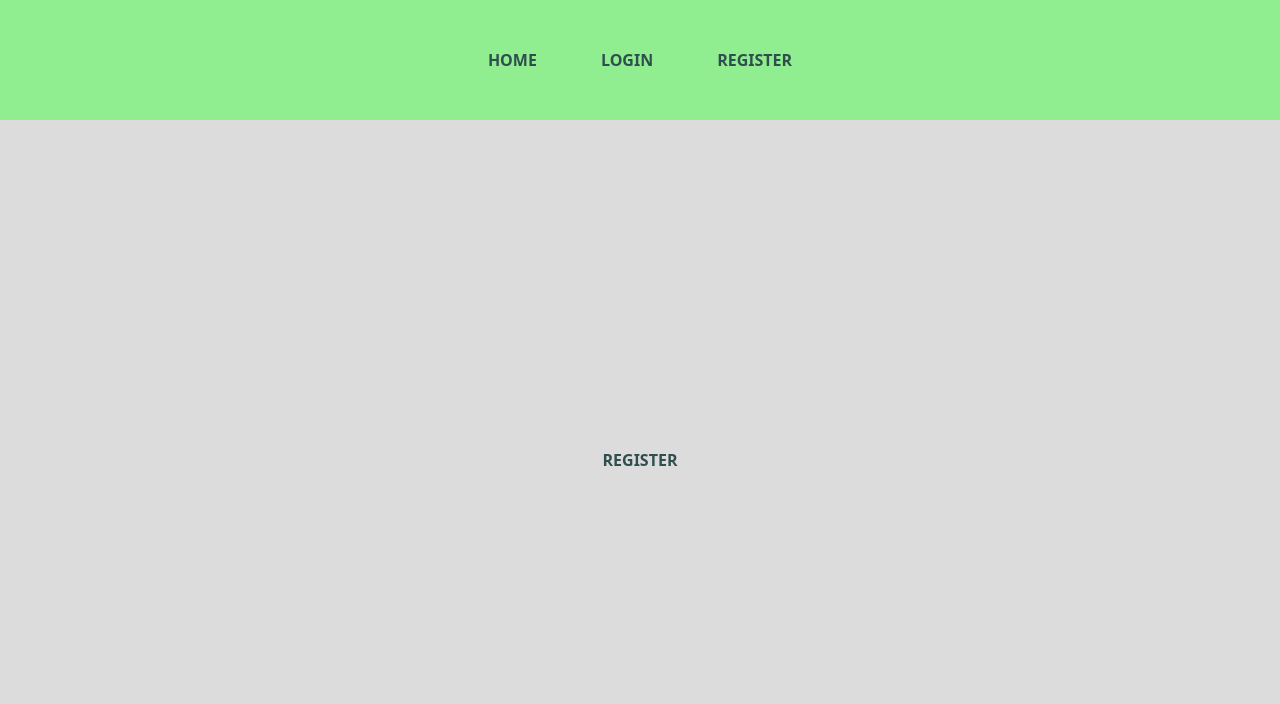
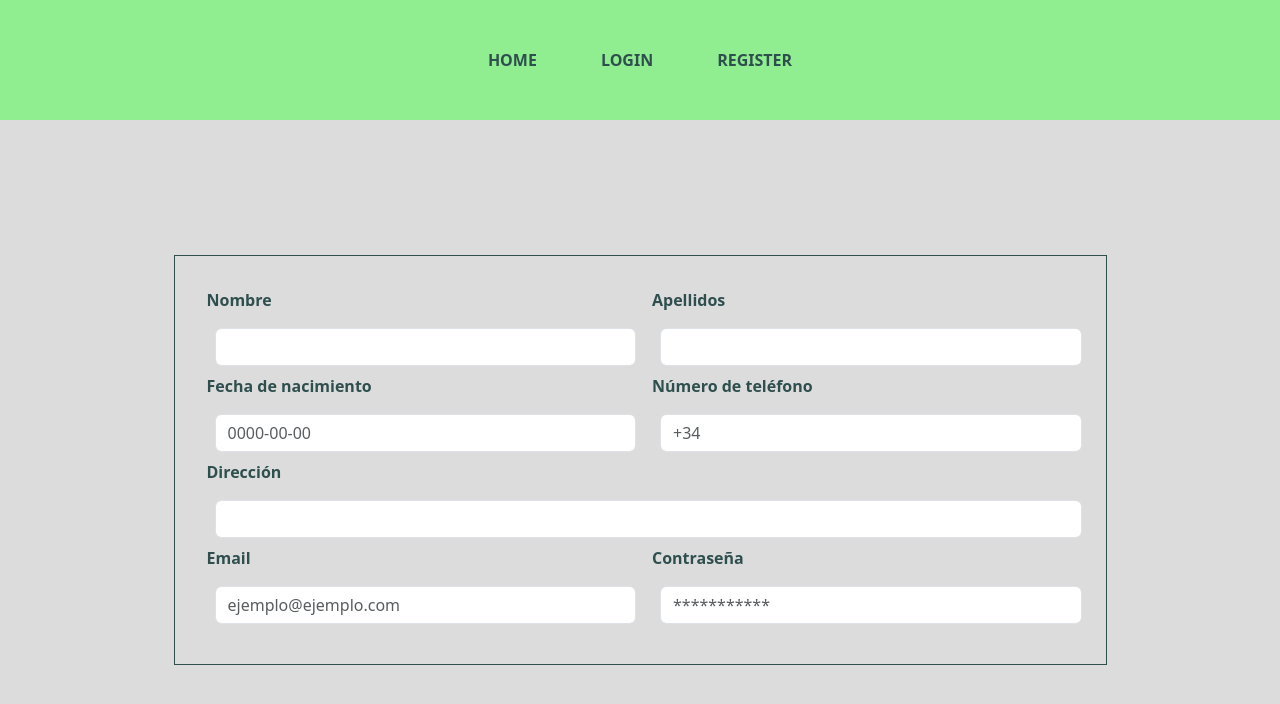
Before and after one commit to ansualo/proyecto5-frontendClinicaDental, a React (Vite) app: page /register in a window 1280 px wide. Shown: the top 704 px of the page. Built offline with nearby package versions, Linux system fonts and the light colour scheme.

Commit message:
feat: add form to Register

```diff
--- a/src/common/InputForm/InputForm.css
+++ b/src/common/InputForm/InputForm.css
@@ -1,5 +1,5 @@
 .inputDesign{
-    margin: 1em;
+    margin: 0.5em;
 }
 
 .formDesign{
--- a/src/pages/Login/Login.css
+++ b/src/pages/Login/Login.css
@@ -1,7 +1,7 @@
 .loginDesign{
     height: 85vh;
     width: 100vw;
-    background-color:azure;
+    background-color:gainsboro;
     color: darkslategray;
     font-weight: bold;
     display: flex;
--- a/src/pages/Login/Login.jsx
+++ b/src/pages/Login/Login.jsx
@@ -1,6 +1,7 @@
 import React, { useState } from 'react'
 import './Login.css'
 import { InputForm } from '../../common/InputForm/InputForm'
+import { Col, Row } from 'react-bootstrap';
 
 export const Login = () => {
 
@@ -17,24 +18,29 @@ export const Login = () => {
     }
 
     return(
-        <div class="loginDesign">LOGIN
+        <div class="loginDesign">
             <div className="formDesign">
+                <Row>
+                    <Col sm={10} md={12}>
                         <InputForm
                             label= {"Email"}
                             name={"email"}
                             type={"email"}
-                    placeholder={"Insert your email"}
+                            placeholder={"ejemplo@ejemplo.com"}
                             functionHandler={InputHandler}
                         />
+                    </Col>
+                    <Col sm={10} md={12}>
                         <InputForm
-                    label= {"Password"}
+                            label= {"Contraseña"}
                             name={"password"}
                             type={"password"}
-                    placeholder={"Insert your password"}
+                            placeholder={"***********"}
                             functionHandler={InputHandler}
                         />
+                    </Col>
+                </Row>
             </div>
-
         </div>
     )
 }
--- a/src/pages/Register/Register.jsx
+++ b/src/pages/Register/Register.jsx
@@ -1,9 +1,100 @@
-import React from 'react'
+import React, { useState } from "react";
 import './Register.css'
+import { InputForm } from "../../common/InputForm/InputForm";
+import { Col, Row } from 'react-bootstrap';
 
 export const Register = () => {
 
-    return(
-        <div class="registerDesign">REGISTER</div>
+    const [inputInfo, setInputInfo] = useState({
+        name:"",
+        surname:"",
+        email: "",
+        password: ""
+    })
+
+    const InputHandler = (e) => {
+
+        setInputInfo((prevState) => ({
+            ...prevState,
+            [e.target.name]: e.target.value
+        }))
+    }
+
+    return (
+        <div className="registerDesign">
+
+            {/* {<pre>{JSON.stringify(inputInfo, null,2)}</pre>} */}
+
+            <div className="formDesign">
+                <Row>
+                    <Col sm={10} md={6}>
+                        <InputForm
+                            label= {"Nombre"}
+                            name={"name"}
+                            type={"text"}
+                            functionHandler={InputHandler}
+                        />
+                    </Col>
+                    <Col sm={10} md={6}>
+                        <InputForm
+                            label= {"Apellidos"}
+                            name={"surname"}
+                            type={"text"}
+                            functionHandler={InputHandler}
+                        />
+                    </Col>
+                </Row>
+                <Row>
+                    <Col sm={10} md={6}>
+                        <InputForm
+                            label= {"Fecha de nacimiento"}
+                            name={"birth"}
+                            type={"text"}
+                            placeholder={"0000-00-00"}
+                            functionHandler={InputHandler}
+                        />
+                    </Col>
+                    <Col sm={10} md={6}>
+                        <InputForm
+                            label= {"Número de teléfono"}
+                            name={"phone"}
+                            type={"text"}
+                            placeholder={"+34"}
+                            functionHandler={InputHandler}
+                        />
+                    </Col>
+                </Row>
+                <Row>
+                    <Col sm={10} md={12}>
+                        <InputForm
+                            label= {"Dirección"}
+                            name={"address"}
+                            type={"text"}
+                            functionHandler={InputHandler}
+                        />
+                    </Col>
+                    <Col sm={10} md={6}>
+                        <InputForm
+                            label= {"Email"}
+                            name={"email"}
+                            type={"email"}
+                            placeholder={"ejemplo@ejemplo.com"}
+                            functionHandler={InputHandler}
+                        />
+                    </Col>
+                    <Col sm={10} md={6}>
+                        <InputForm
+                            label= {"Contraseña"}
+                            name={"password"}
+                            type={"password"}
+                            placeholder={"***********"}
+                            functionHandler={InputHandler}
+                        />
+                    </Col>
+                </Row>
+
+            </div>
+
+        </div>
     )
 }
```
Lines whose indentation alone changed are shown as unchanged.
